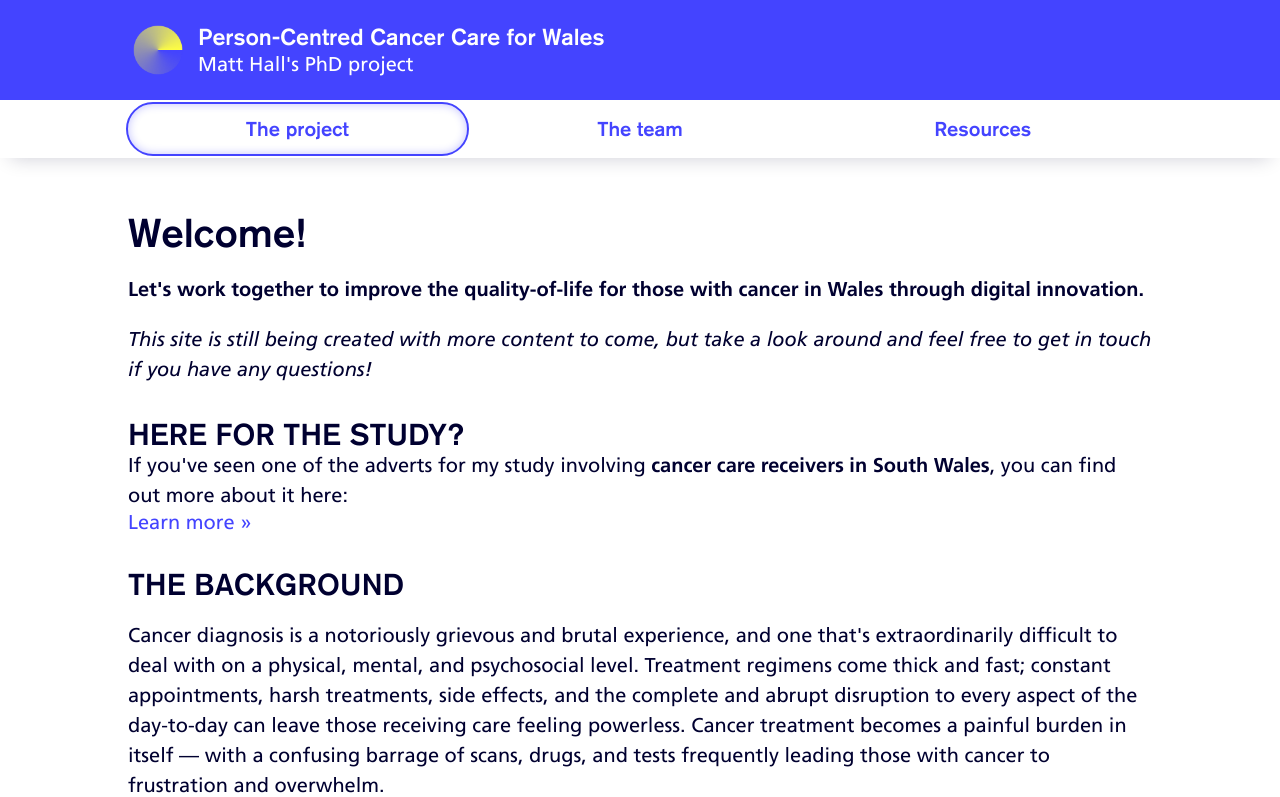
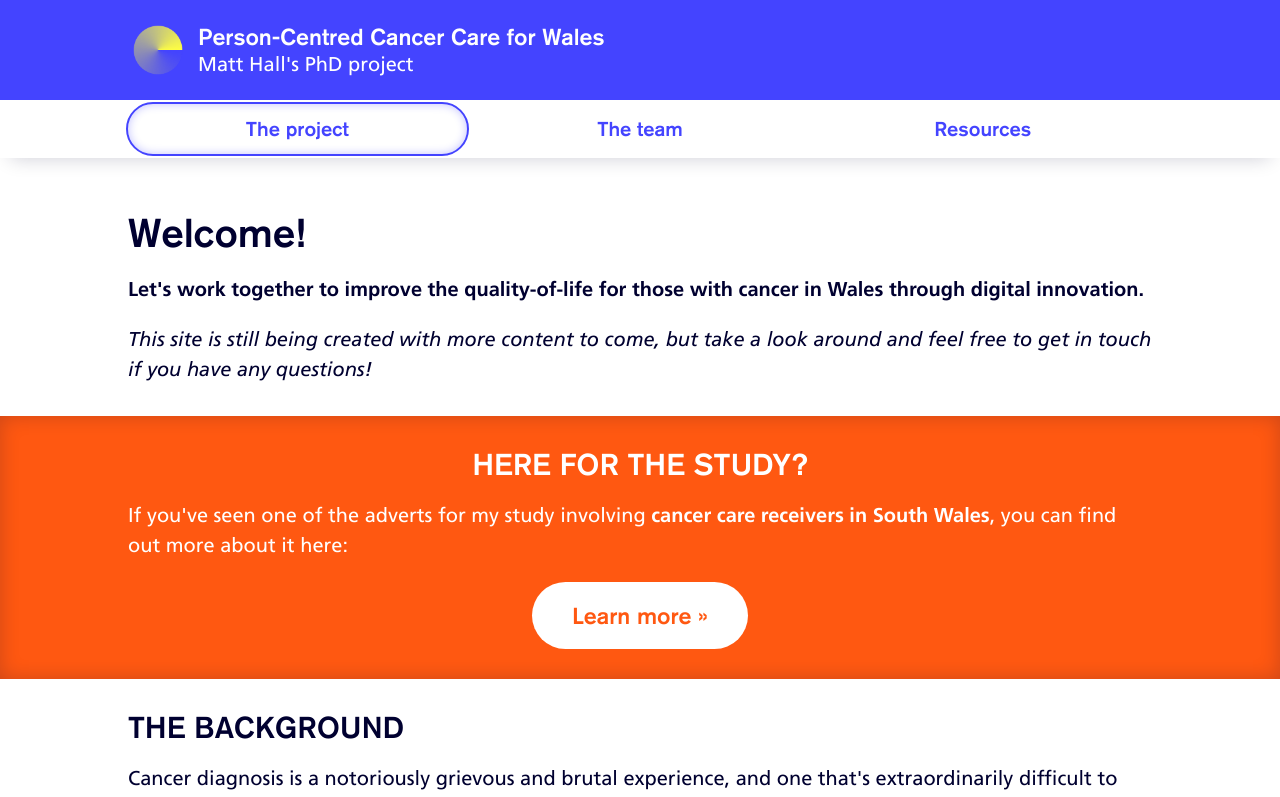
Before and after one commit to mhmatthall/pch.wales, a Next.js app: page / in a window 1280 px wide. Shown: the top 797 px of the page. Built offline with nearby package versions, Linux system fonts and the light colour scheme.

Commit message:
Add wideSection for sections with major emphasis

```diff
--- a/src/components/layout.module.scss
+++ b/src/components/layout.module.scss
@@ -61,3 +61,46 @@
   // Outline
   border: 0.75rem theme.$primary-colour solid;
 }
+
+// For the main CTA
+.wideSection {
+  @extend .contentSection;
+
+  margin: 0 -10vw;
+  padding: 1rem 10vw;
+  background-color: theme.$secondary-colour;
+  box-shadow: inset 0px 0px 1rem 0px transparentize(theme.$dark-colour, 0.8);
+
+  // Centre align content
+  display: flex;
+  flex-direction: column;
+  // justify-content: center;
+  align-items: center;
+
+  // Typography
+  color: theme.$light-colour;
+
+  .button {
+    display: flex;
+    margin: 0.5rem;
+    padding: 1rem 2rem;
+
+    border-radius: 64px;
+    background-color: theme.$light-colour;
+
+    // Typography
+    color: theme.$secondary-colour;
+    font-family: theme.$title-font;
+    font-size: theme.$slightly-bigger-font-size;
+
+    &:focus {
+      outline: 2px theme.$primary-colour solid;
+    }
+
+    &:active {
+      background-color: theme.$primary-colour;
+      color: theme.$light-colour;
+      outline: 2px theme.$light-colour solid;
+    }
+  }
+}
```
